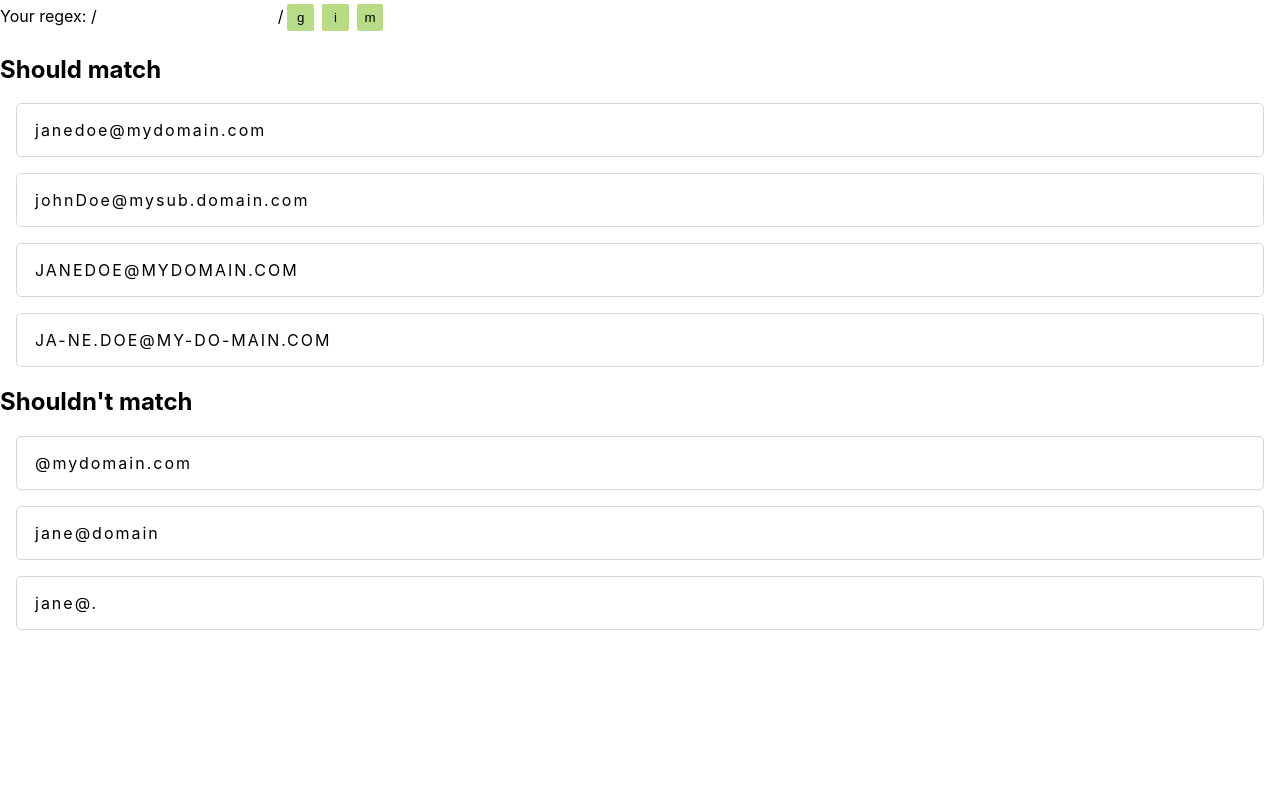
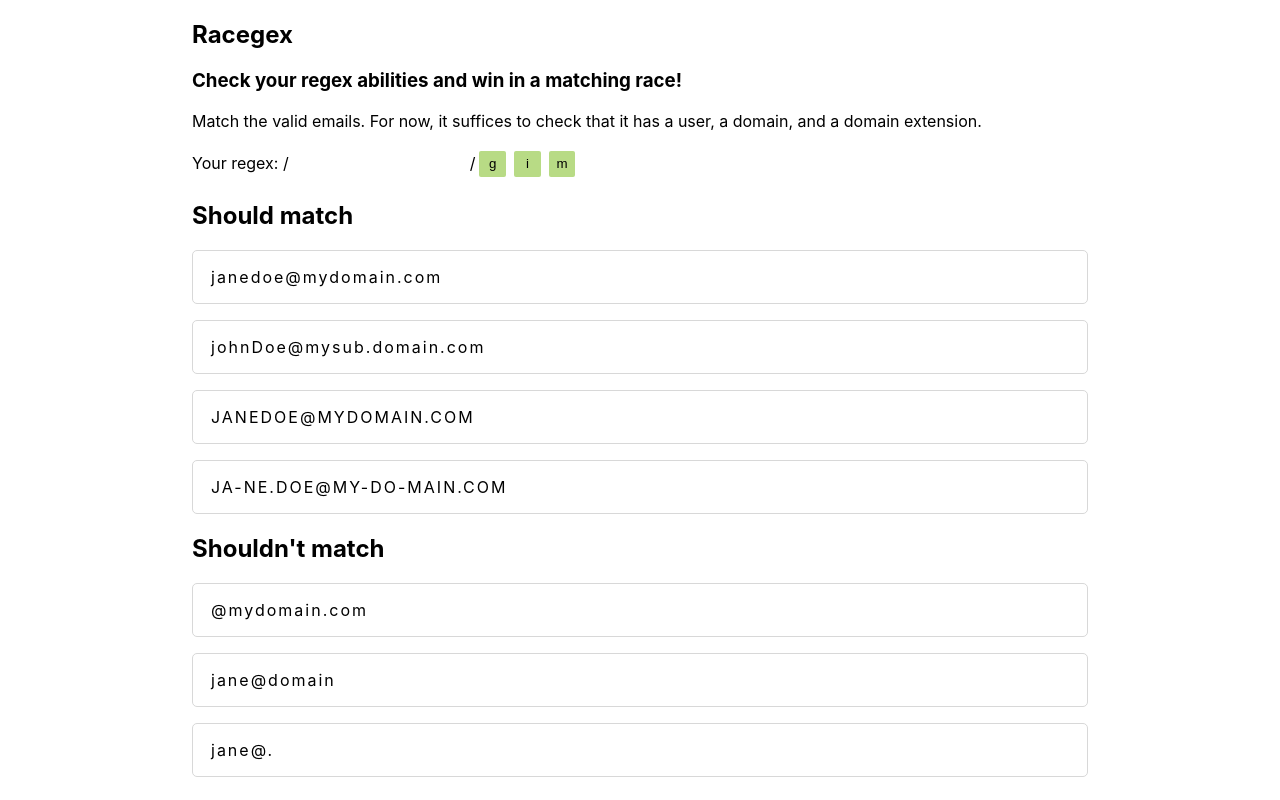
Before and after one commit to daque-dev/racegex, a React (Create React App) app: page / in a window 1280 px wide. Built offline with nearby package versions, Linux system fonts and the light colour scheme.

Commit message:
Use a json file to contain sample tests

```diff
--- a/src/App.scss
+++ b/src/App.scss
@@ -1,5 +1,7 @@
-.App {
-  text-align: center;
+#root {
+  margin: auto;
+  width: 70%;
+  max-width: 1600px;
 }
 
 .App-logo {
@@ -38,7 +40,7 @@
 }
 
 div.regex-test {
-  margin: 1em;
+  margin: 1em 0;
   padding: 1em;
   border: 1px solid #d8d8d8;
   border-radius: 5px;
--- a/src/App.tsx
+++ b/src/App.tsx
@@ -7,10 +7,17 @@ import "./App.scss";
 function App() {
   const [regex, setRegex] = useState((null as unknown) as RegExp);
   return (
-    <div>
-      <RegexInput setRegex={setRegex} />
-      <RegexTests regex={regex} />
-    </div>
+    <>
+      <div>
+        <h2>Racegex</h2>
+        <h3>Check your regex abilities and win in a matching race!</h3>
+      </div>
+      <div>
+        <RegexTests regex={regex}>
+          <RegexInput setRegex={setRegex} />
+        </RegexTests>
+      </div>
+    </>
   );
 }
 
--- a/src/RegexTests.tsx
+++ b/src/RegexTests.tsx
@@ -1,16 +1,34 @@
-import React from "react";
+import React, { ReactNode } from "react";
+import data from "./tests.json";
 
 import "./App.scss";
 
 type RegexTestProps = {
   regex: RegExp;
+  children: ReactNode;
 };
 
-function RegexTests({ regex }: RegexTestProps) {
-  const separateTests = (test: { content: string; shouldMatch: boolean }) => {
-    if (test.content.match(regex)) {
-      const nonMatched = test.content.split(regex);
-      const matched = test.content.match(regex);
+type RegexTest = {
+  description: string;
+  visible: RegexTestMatches;
+  hidden: RegexTestMatches;
+};
+
+type RegexTestMatches = {
+  "should-match": string[] | IndividualTest[];
+  "should-not-match": string[] | IndividualTest[];
+};
+
+type IndividualTest = {
+  content: { text: string; matched: boolean }[];
+  success: boolean;
+};
+
+function RegexTests({ regex, children }: RegexTestProps) {
+  const separateTests = (test: string) => {
+    if (test.match(regex)) {
+      const nonMatched = test.split(regex);
+      const matched = test.match(regex);
       let result = [{ text: nonMatched[0], matched: false }];
       for (let i = 1; i < nonMatched.length; i++) {
         result.push({ text: matched![i - 1], matched: true });
@@ -24,36 +42,35 @@ function RegexTests({ regex }: RegexTestProps) {
     }
 
     return {
-      content: [{ text: test.content, matched: false }],
+      content: [{ text: test, matched: false }],
       success: false
     };
   };
+  const getRandomItem = <T extends unknown>(arr: any[]): T =>
+    arr[Math.floor(Math.random() * arr.length)];
 
-  const tests = [
-    { content: "janedoe@mydomain.com", shouldMatch: true },
-    { content: "johnDoe@mysub.domain.com", shouldMatch: true },
-    { content: "JANEDOE@MYDOMAIN.COM", shouldMatch: true },
-    { content: "JA-NE.DOE@MY-DO-MAIN.COM", shouldMatch: true },
-    { content: "@mydomain.com", shouldMatch: false },
-    { content: "jane@domain", shouldMatch: false },
-    { content: "jane@.", shouldMatch: false }
-  ].map((e) => ({
-    id: e.content,
-    shouldMatch: e.shouldMatch,
-    ...separateTests(e)
-  }));
-
+  const parsedTests = getRandomItem<RegexTest>(data);
+  const tests = {
+    ...parsedTests,
+    visible: {
+      "should-match": (parsedTests.visible["should-match"] as string[]).map(
+        separateTests
+      ),
+      "should-not-match": (parsedTests.visible[
+        "should-not-match"
+      ] as string[]).map(separateTests)
+    }
+  };
   return (
     <>
+      <p>{tests.description}</p>
+      {children}
       <h2>Should match</h2>
-      {tests
-        .filter((e) => e.shouldMatch)
-        .map((test) => (
+      {(tests.visible["should-match"] as IndividualTest[]).map((test) => (
         <div
           className={
             "regex-test matcheable" + (test.success ? " successful" : "")
           }
-            key={test.id.replace(/\s/, "")}
         >
           {test.content.map((e) => (
             <p className={e.matched ? "matched" : ""}>{e.text}</p>
@@ -62,14 +79,11 @@ function RegexTests({ regex }: RegexTestProps) {
       ))}
 
       <h2>Shouldn't match</h2>
-      {tests
-        .filter((e) => !e.shouldMatch)
-        .map((test) => (
+      {(tests.visible["should-not-match"] as IndividualTest[]).map((test) => (
         <div
           className={
             "regex-test non-matcheable" + (test.success ? " successful" : "")
           }
-            key={test.id.replace(/\s/, "")}
         >
           {test.content.map((e) => (
             <p className={e.matched ? "matched" : ""}>{e.text}</p>
--- /dev/null
+++ b/src/tests.json
@@ -0,0 +1,38 @@
+[
+  {
+    "description": "Match the valid emails. For now, it suffices to check that it has a user, a domain, and a domain extension.",
+    "visible": {
+      "should-match": [
+        "janedoe@mydomain.com",
+        "johnDoe@mysub.domain.com",
+        "JANEDOE@MYDOMAIN.COM",
+        "JA-NE.DOE@MY-DO-MAIN.COM"
+      ],
+      "should-not-match": ["@mydomain.com", "jane@domain", "jane@."]
+    },
+    "hidden": {
+      "should-match": ["W1.-_2@1weSwe.sd"],
+      "should-not-match": ["@", ".@.@.", "@@"]
+    }
+  },
+  {
+    "description": "Match the valid websites. For now, it suffices to check that it has a protocol, can contain a subdomain, must have a domain, and a domain extension.",
+    "visible": {
+      "should-match": [
+        "http://wikipedia.org/",
+        "https://www.wikipedia.org/",
+        "https://www.wiki.pedia.org",
+        "https://www.1234.567.89"
+      ],
+      "should-not-match": [
+        "htp://wikipedia.org/",
+        "wikipedia.org",
+        "https://wikipedia"
+      ]
+    },
+    "hidden": {
+      "should-match": [],
+      "should-not-match": ["http://", "https://wikipedia.", "http://.org"]
+    }
+  }
+]
```
Lines whose indentation alone changed are shown as unchanged.
